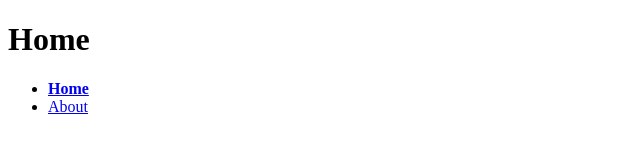
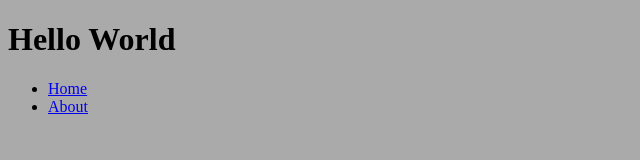
Before and after one commit to matt-msu0296/Hello-World-2, a plain HTML site: page index.html in a window 1280 px wide. Shown: the whole page, without its empty margins (0-640 px from the left). Drawn offline with Linux system fonts and the light colour scheme.

Commit message:
Hello World deploy check

```diff
--- a/index.html
+++ b/index.html
@@ -4,11 +4,11 @@
     <meta charset="UTF-8">
     <meta name="viewport" content="width=device-width, initial-scale=1.0">
     <meta http-equiv="X-UA-Compatible" content="ie=edge">
-    <title>Homepage</title>
+    <title>Hello World</title>
     <link rel="stylesheet" href="screen.css">
   </head>
   <body>
-    <h1>Home</h1>
+    <h1>Hello World</h1>
     <nav>
       <ul>
         <li><a href="index.html" class="active">Home</a></li>
--- a/screen.css
+++ b/screen.css
@@ -1,4 +1,5 @@
-/* Add screen styles below */
-a.active {
-    font-weight: bold;
+
+
+body {
+    background: #aaa;
 }
```
